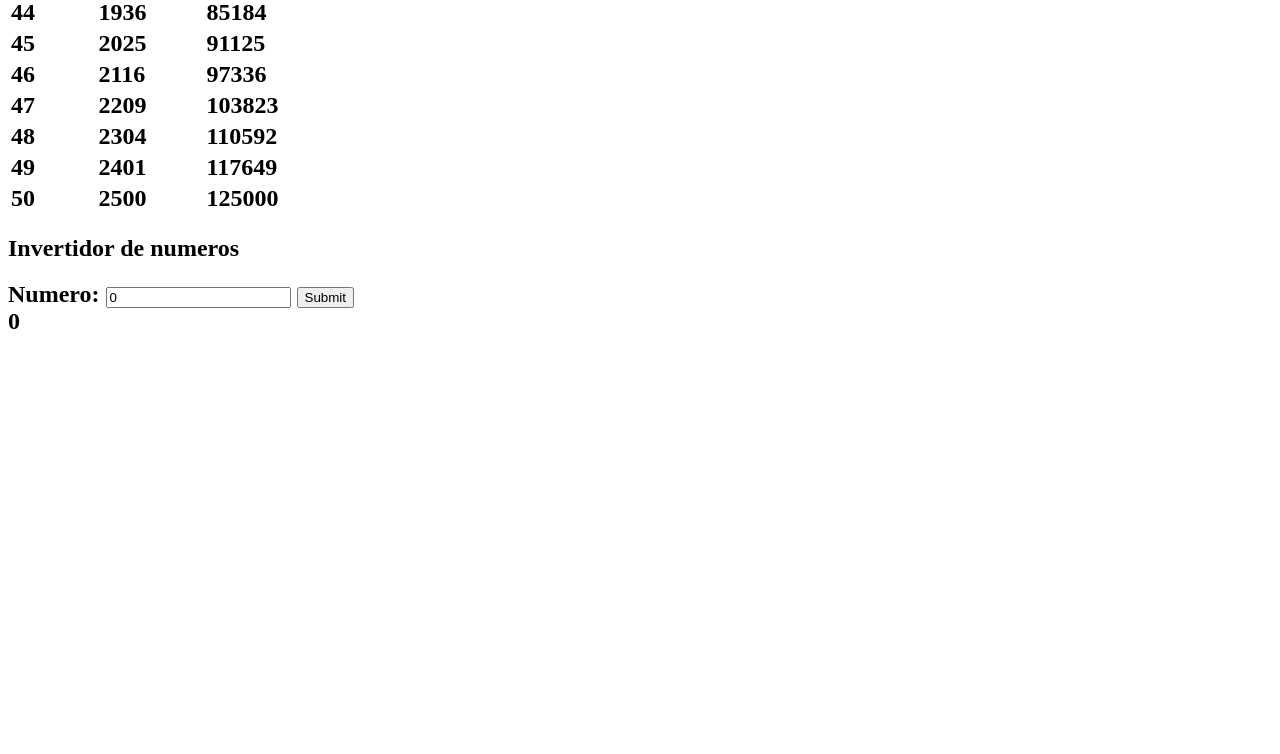
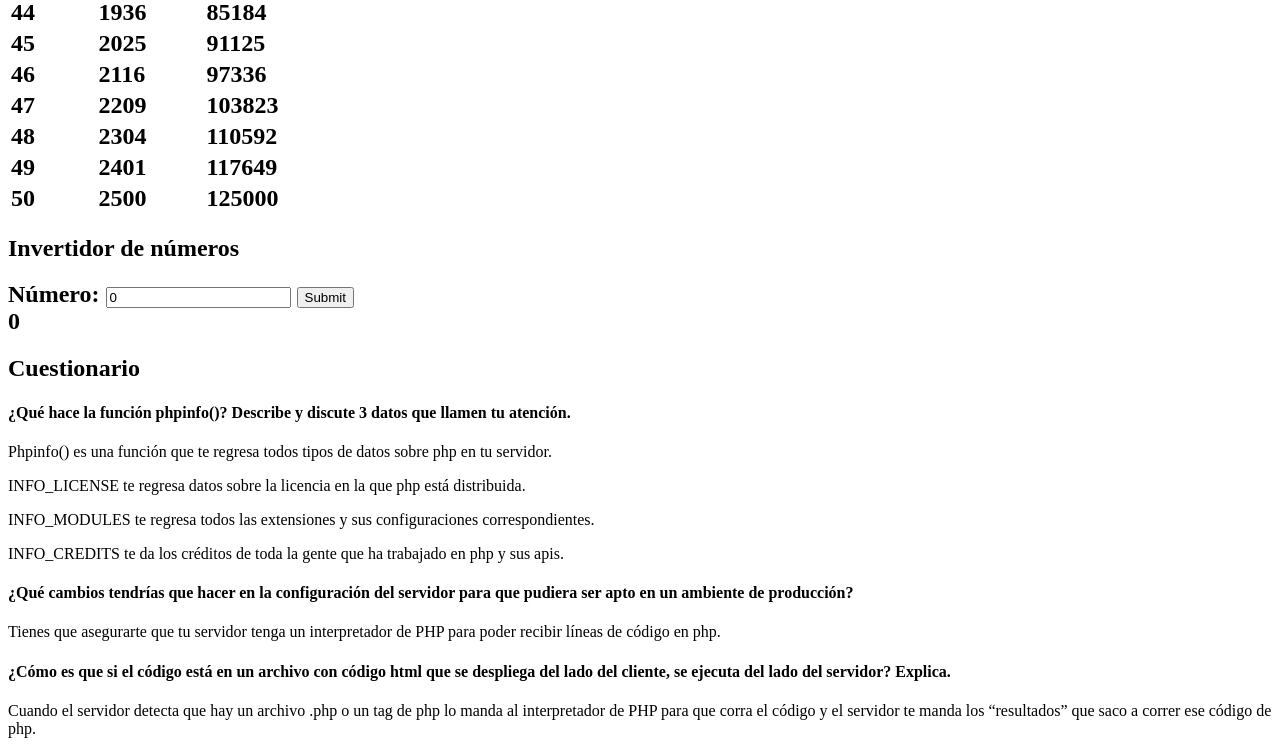
Before and after one commit to A01701088/A01701088BDyDAW, a PHP site: page /lab9.php in a window 1280 px wide. Shown: the part 2205-2959 px from the top of the page. Before the commit the page ends 2534 px from the top, so only its background shows below. Run offline with PHP 8.4, Linux system fonts and the light colour scheme.

Commit message:
Cuestionario Agregado

```diff
--- a/Lab9/lab9.php
+++ b/Lab9/lab9.php
@@ -90,6 +90,7 @@
 }?>
 
 <!DOCTYPE html>
+<html lang = "es">
 
 <head>
     <title>Lab 9</title>
@@ -117,9 +118,9 @@
 <h2>Tabla de Cuadrados de 50<h2>
     <?php cuadrado(50) ?>
 
-<h2>Invertidor de numeros<h2>
+<h2>Invertidor de números<h2>
     <form action="lab9.php" method="get">
-        Numero: <input type="text" name="num" value="0">
+        Número: <input type="text" name="num" value="0">
         <input type="submit">
     </form>
     <?php if(isset($_GET["num"]))
@@ -140,6 +141,20 @@
 
     ?>
 
+<h2>Cuestionario</h2>
 
+<h4>¿Qué hace la función phpinfo()? Describe y discute 3 datos que llamen tu atención.</h4>
+<p>Phpinfo() es una función que te regresa todos tipos de datos sobre php en tu servidor. </p>
+<p>INFO_LICENSE te regresa datos sobre la licencia en la que php está distribuida.</p>
+<p>INFO_MODULES te regresa todos las extensiones y sus configuraciones correspondientes.</p>
+<p>INFO_CREDITS te da los créditos de toda la gente que ha trabajado en php y sus apis.</p>
+
+<h4>¿Qué cambios tendrías que hacer en la configuración del servidor para que pudiera ser apto en un ambiente de producción?</h4>
+<p>Tienes que asegurarte que tu servidor tenga un interpretador de PHP para poder recibir líneas de código en php.</p>
+
+<h4>¿Cómo es que si el código está en un archivo con código html que se despliega del lado del cliente, se ejecuta del lado del servidor? Explica.</h4>
+<p>Cuando el servidor detecta que hay un archivo .php o un tag de php lo manda al interpretador de PHP para que corra el código y el servidor te manda los “resultados” que saco a correr ese código de php. </p>
+
+<p></p>
 </body>
 </html>
```
